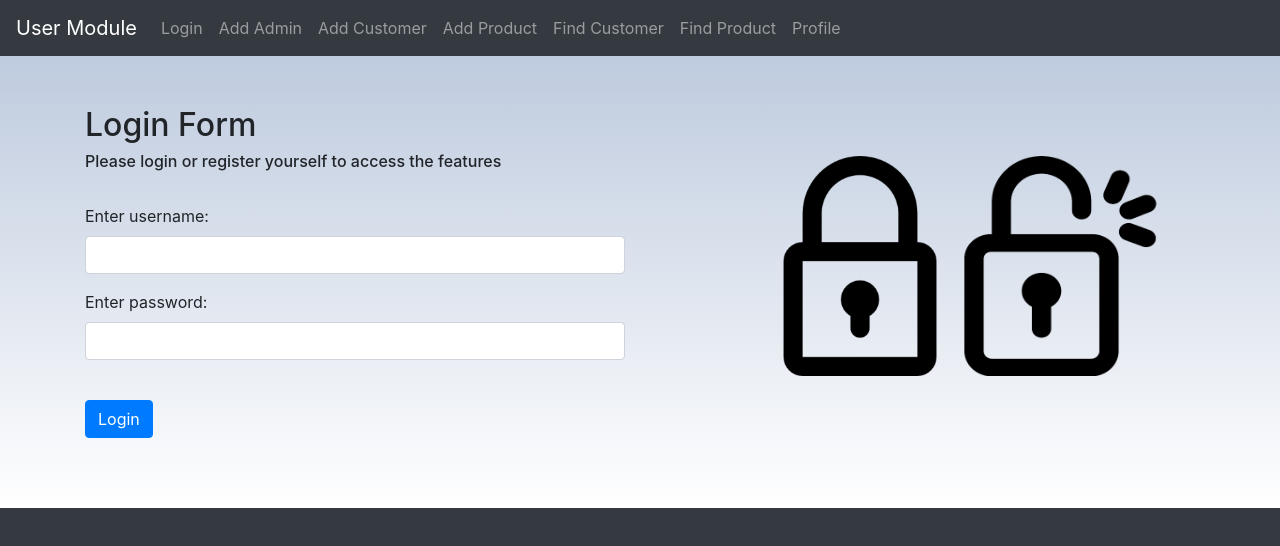
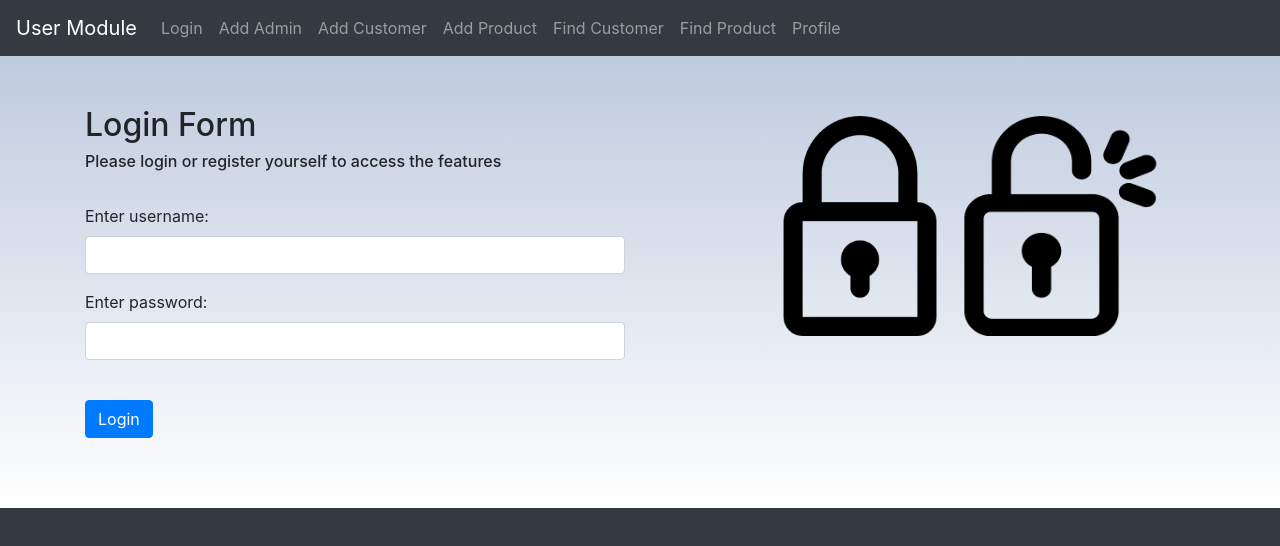
Before and after one commit to jatint17/userms_clientside, a React (Create React App) app: page / in a window 1280 px wide. Shown: the top 546 px of the page. Built offline with nearby package versions, Linux system fonts and the light colour scheme.

Commit message:
styling changes

```diff
--- a/public/index.html
+++ b/public/index.html
@@ -24,7 +24,7 @@
       work correctly both with client-side routing and a non-root public URL.
       Learn how to configure a non-root public URL by running `npm run build`.
     -->
-    <title>React App</title>
+    <title>User Module</title>
   </head>
   <body>
     <noscript>You need to enable JavaScript to run this app.</noscript>
--- a/src/App.js
+++ b/src/App.js
@@ -38,12 +38,12 @@ function App() {
                             </div>
                             <div className="col-md-1 col-sm-1"></div>
                             <div className="col-md-2 col-sm-2">
-                                <img src={lock} style={{ height: '270px', paddingTop: '50px' }} />
+                                <img src={lock} style={{ height: '230px', paddingTop: '10px' }} />
                             </div>
                             <div className="col-xs-1"></div>
 
                             <div className="col-md-2 col-sm-2">
-                                <img src={unlock} style={{ height: '270px', width: '240px', paddingTop: '50px' }} />
+                                <img src={unlock} style={{ height: '230px', width: '240px', paddingTop: '10px' }} />
 
                             </div>
 
```
